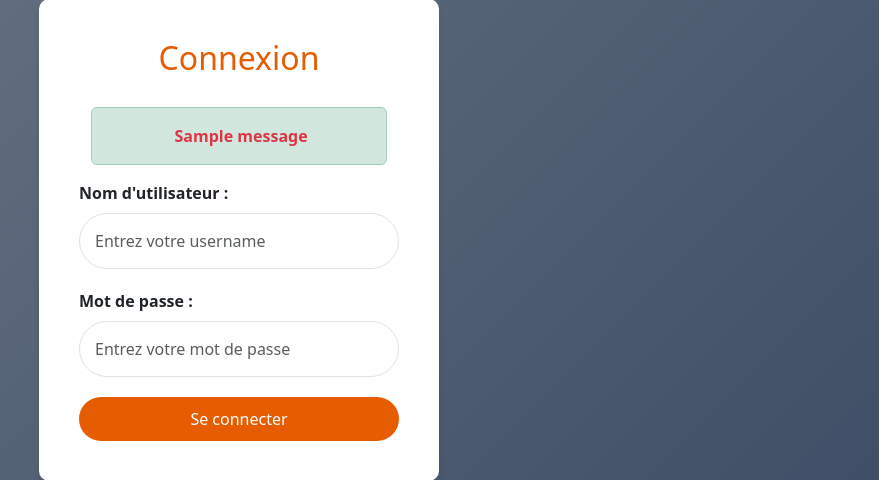
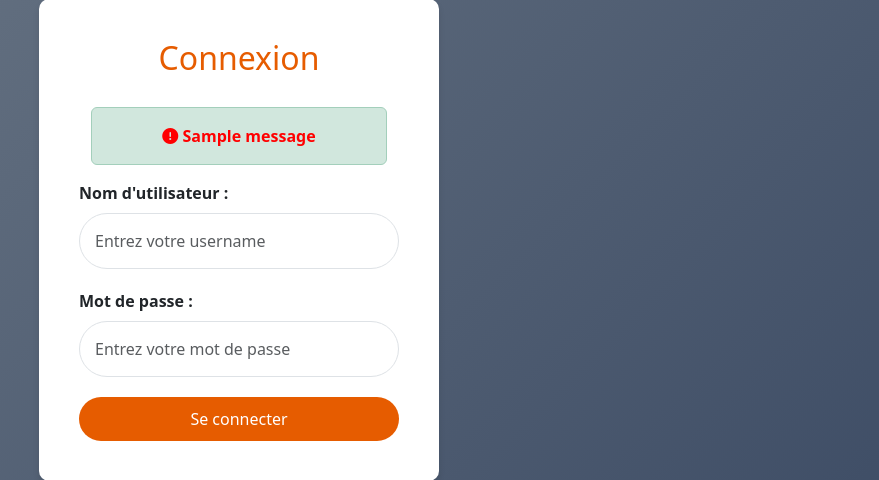
Before and after one commit to Marcel1902/orangevote, a Django app: page / in a window 1280 px wide. Shown: the part 160-640 px from the top of the page, without its empty margins (401-1280 px from the left). Run offline with Django 5.2, Linux system fonts and the light colour scheme; tables that the repository leaves empty hold one stand-in row (values such as "Sample post"); one stand-in notice (Sample message) is shown; some libraries are stand-ins or nearby versions.

Commit message:
ajout icone

```diff
--- a/vote/templates/vote/index.html
+++ b/vote/templates/vote/index.html
@@ -6,8 +6,7 @@
     <meta name="viewport" content="width=device-width, initial-scale=1.0">
     <title>Login</title>
     <link rel="stylesheet" href="https://cdnjs.cloudflare.com/ajax/libs/bootstrap/5.3.3/css/bootstrap.min.css">
-    <link rel="stylesheet" href="https://cdnjs.cloudflare.com/ajax/libs/font-awesome/6.0.0-beta3/css/all.min.css">
-    <link rel="stylesheet" href="{% static 'css/bootstrap.min.css' %}">
+    <link rel="stylesheet" href="https://cdnjs.cloudflare.com/ajax/libs/font-awesome/6.6.0/css/all.min.css">
     <style>
         body {
             background: linear-gradient(135deg, #6e7a88, #3c4b64);
@@ -79,7 +78,7 @@
         <div class="container">
             {% for message in messages %}
             <div class="alert alert-{{ message.tags }} fade show" role="alert">
-                <span class="text-center text-danger"> <i class="fas fa-alert-circle>"></i> {{ message }}</span>
+                <i class="fa-solid fa-circle-exclamation"></i> {{ message }}
             </div>
             {% endfor %}
         </div>
@@ -87,7 +86,7 @@
         <form method="post">
             {% csrf_token %}
             <div class="mb-3">
-                <label for="name" class="form-label">Nom d'utilisateur :</label>
+                <label for="name" class="form-label"> Nom d'utilisateur :</label>
                 <input type="text" class="form-control" id="name" placeholder="Entrez votre username" name="name" required>
             </div>
             <div class="mb-3">
```
